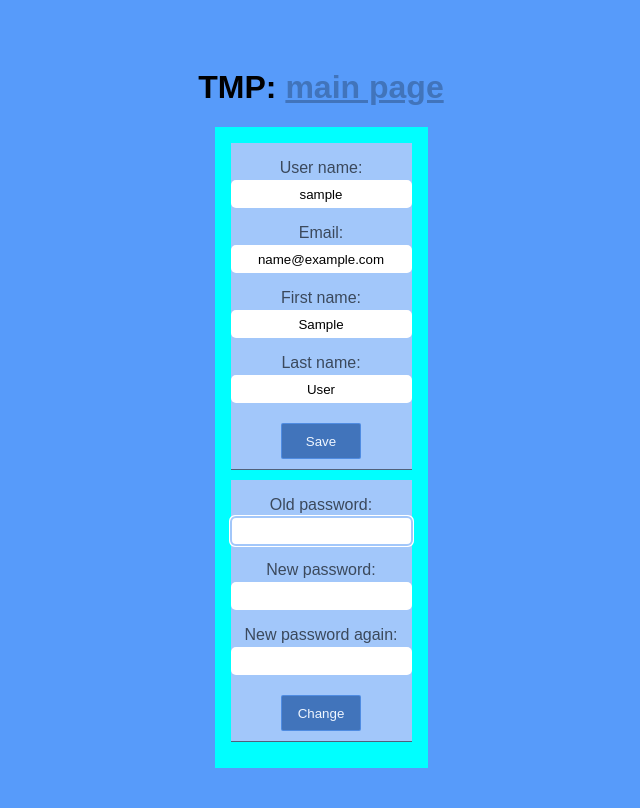
After one commit to ImHereByChance/MonthsWeb, a Django app: page /accounts/user_settings/ in a window 1280 px wide. The commit adds this page. Shown: the whole page, without its empty margins (327-967 px from the left). Run offline with Django 3.2, Linux system fonts and the light colour scheme; the visitor is signed in with stand-in values (Sample User, id 1).

Commit message:
pre-alfa version of the usersettings page (templates, views and forms) added

```diff
--- a/MonthsWeb/taskmanager/templates/taskmanager/index.html
+++ b/MonthsWeb/taskmanager/templates/taskmanager/index.html
@@ -52,7 +52,7 @@
                     {% endif %}
                     <div class="acconunt-dropdown dropdown-content">
                         <a href="{% url 'logout' %}" class="dropdown-item">{% translate "log out" %}</a>
-                        <div class="dropdown-item">{% translate "settings" %}</div>
+                        <div class="dropdown-item"><a href={% url 'user_settings' %}>{% translate "settings" %}</a></div>
                     </div>
                 </div>
             </div>
--- a/MonthsWeb/users/forms.py
+++ b/MonthsWeb/users/forms.py
@@ -1,5 +1,16 @@
 from django import forms
-from django.contrib.auth.forms import UserCreationForm
+from django.contrib.auth.forms import UserCreationForm, UsernameField
+from django.contrib.auth.models import User
+from django.utils.translation import gettext as _
+
+
+class UserDetailsChangingForm(forms.ModelForm):
+    """Change username, useremail, etc. (except the password)."""
+
+    class Meta:
+        model = User
+        fields = ('username', 'email', 'first_name', 'last_name',)
+
 
 
 class RegisterForm(UserCreationForm):
--- /dev/null
+++ b/MonthsWeb/users/static/users/style/usersetting.css
@@ -0,0 +1,244 @@
+:root {
+    /*colors*/
+    --basedark: #718AAD;
+    --baselight: #A2C7FA;
+    --additdark: #4174BB;
+    --additlight: #579BFA;
+    --extradark: #50617A;
+}
+
+
+/*REGISTER AND LOGIN PAGES STYLES*/
+
+html, body {
+    font-family: arial;
+}
+
+body {
+    height: 100%;
+    width: 100%;
+    display: flex;
+    flex-direction: column;
+    align-items: center;
+    justify-content: center;
+    background: #579BFA;
+}
+
+html {
+    height: 100%;
+    width: 100%;
+}
+main {display: flex;flex-direction: column;padding: 1rem;background: cyan;}
+
+.settings-form {
+    display: flex;
+    flex-direction: column;
+    align-items: center;
+    background: var(--baselight);
+    border-bottom: 1px solid var(--extradark);
+    padding-bottom: 10px;
+    margin-bottom: 10px;
+}
+
+input[type="submit"] {
+    align-self: center;
+    height: 36px;
+    min-width: 80px;
+    display: flex;
+    align-items: center;
+    justify-content: center;
+    background: #4174BB;
+    color: #eff6ff;
+    border: #579bfa9e solid 1px;
+    border-radius: 2px;
+    transition: 0.3s;
+}
+input[type="submit"]:hover {
+    background: #579bfa;
+}
+label {
+    color: #3b495c;
+    margin: auto;
+    margin-top: 1rem;
+    margin-bottom: 3px;
+}
+input {
+    height: 26px;
+    border-radius: 5px;
+    border: 0px;
+    outline-color: #a2c7fa;
+    text-align: center;
+}
+input[type="submit"] {
+    margin-top: 20px;
+    padding: 0px 5px;
+}
+a {
+    align-self: center;
+    margin-top: 20px;
+    color: #4174bb;
+}
+ul.errorlist.nonfield {
+    display: flex;
+    flex-direction: column;
+    list-style-type: none;
+    padding: 0;
+    margin: 0;
+    max-width: 200px;
+    text-align: center;
+    margin-top: 1rem;
+    color: darkred;
+}
+ul.errorlist {
+    list-style: none;
+    padding: 0;
+    margin: 0px;
+    max-width: 200px;
+    color: darkred;
+    text-align: center;
+}
+
+.success-messange {
+    display: flex;
+    align-items: center;
+    min-height: 20px;
+    margin-top: 5px;
+    color: teal;
+}
+
+
+/*LANGUAGE CHOOSING*/
+
+.set-user-language {
+	width: 40px;
+	height: 40px;
+	background: var(--baselight);
+	font-size: large;
+	font-weight: bold;
+	border-radius: 0px 5px 5px 0px;
+	box-shadow: 3px 4px 4px 0px #4174bb57;
+	display: flex;
+	justify-content: center;
+	align-items: center;
+	position: relative;
+}
+.set-user-language:hover {
+    border-radius: 0;
+}
+.set-user-language:hover .dropdown-content {
+	display: flex;
+}
+.dropdown-content {
+    display: none;
+    flex-direction: column;
+    min-width: 120px;
+    position: absolute;
+    z-index: 1;
+    top: 0px;
+    right: -120px;
+    box-shadow: 3px 4px 4px 0px #4174bb57;
+}
+.dropdown-item {
+    color: var(--additdark);
+    background: var(--baselight);
+    height: 41px;
+    text-decoration: none;
+    transition: 0.3s;
+}
+.dropdown-item:hover {
+    color: var(--baselight);
+    background: var(--additdark);
+    text-decoration: underline;
+}
+.dropdown-content button {
+    border: none;
+    border-bottom: 1px solid #50617a33;
+    display: flex;
+    align-items: center;
+    outline: none;
+    font-size: inherit;
+}
+
+.lang-tag {
+    color: var(--additdark);
+    font-weight: 600;
+}
+
+.arrow-icon {
+    width: 10px;
+    height: 10px;
+    /* position: relative; */
+    /* top: -12px; */
+    /* left: 30px; */
+    /* z-index: 1; */
+}
+
+.arrow-icon path {fill: var(--additdark);}
+
+/* MEDIA QUERIES */
+
+/*Small devices (landscape phones, 576px and up)*/
+@media (max-width: 576px) {
+
+    body {
+        height: auto;
+        width: auto;
+        flex-direction: column-reverse;
+        align-items: stretch;
+        padding: 1rem;
+    }
+
+    main {
+        padding: 1rem;
+        justify-content: center;
+        align-items: stretch;
+    }
+
+    a {
+        margin: 20px;
+    }
+
+    input {
+        min-height: 40px;
+        font-size: larger;
+    }
+
+    input[type="submit"] {
+    	font-size: inherit;
+    }
+
+    .set-user-language {
+        border-radius: 5px;
+        margin: 5px;
+    }
+
+    ul.errorlist.nonfield {
+    align-self: center;
+    }
+
+}
+
+/* Vertical mobile screen(minimum) */
+@media (max-width: 320px) {
+
+}
+
+/*Medium devices (tablets, 768px and up)*/
+@media (max-width: 768px) {
+
+}
+
+/*Large devices (desktops, 992px and up)*/
+@media (max-width: 992px) {
+
+}
+
+/*X-Large devices (large desktops, 1200px and up)*/
+@media (max-width: 1200px) {
+
+}
+
+/*XX-Large devices (larger desktops, 1400px and up)*/
+@media (max-width: 1400px) {
+
+}
--- /dev/null
+++ b/MonthsWeb/users/templates/registration/user_settings.html
@@ -0,0 +1,70 @@
+{% load static %}
+{% load i18n %}
+
+<!DOCTYPE html>
+
+<html>
+<head>
+    <meta charset="utf-8">
+    <meta http-equiv="X-UA-Compatible" content="IE=edge">
+    <meta name="viewport" content="width=device-width,initial-scale=1">
+
+    <title>{% translate "user settings" %}</title>
+    <link rel="stylesheet" type="text/css" href="{% static 'users/style/usersetting.css' %}">
+
+
+</head>
+<body>
+        <h1>TMP: <a href={% url 'index' %}>main page</a></h1>
+    <main>
+        <form  method="POST" action={% url 'user_details_change' %} class="settings-form">
+            {% csrf_token %}
+
+            <label for='username'>{% translate "User name: " %}</label>
+            {{ user_details_form.username }}
+            {{ user_details_form.username.errors }}
+            <label for='email'>{% translate "Email:" %}</label>
+            {{ user_details_form.email }}
+            {{ user_details_form.email.errors }}
+            <label for='first_name'>{% translate "First name: " %}</label>
+            {{ user_details_form.first_name }}
+            {{ user_details_form.first_name.errors }}
+            <label for="last_name">{% translate "Last name: " %}</label>
+            {{ user_details_form.last_name }}
+            {{ user_details_form.last_name.errors}}
+
+            <input type="submit" value={% translate "Save" %}>
+
+            {% if submission_success_message %}
+                <div class="success-messange">
+                    <span>&#10004;</span>{{ user_detail_canged_msg }}
+                </div>
+            {% endif %}
+        </form>
+
+        <form method="POST" action="{% url 'password_change' %}" class="settings-form">
+            {% csrf_token %}
+
+            <label for='old_password'>{% translate "Old password: " %}</label>
+            {{ password_change_form.old_password }}
+            {{ password_change_form.old_password.errors }}
+            <label for='new_password1'>{% translate "New password:" %}</label>
+            {{ password_change_form.new_password1 }}
+            {{ password_change_form.new_password1.errors }}
+            <label for='new_password2'>{% translate "New password again:" %}</label>
+            {{ password_change_form.new_password2 }}
+            {{ password_change_form.new_password2.errors }}
+
+            <input type="submit" value={% translate "Change" %}>
+
+            {% if password_changed_msg %}
+                <div class="success-messange">
+                    <span>&#10004;</span>{{ password_changed_msg }}
+                </div>
+            {% endif %}
+
+        </form>
+    </main>
+
+</body>
+</html>
--- a/MonthsWeb/users/urls.py
+++ b/MonthsWeb/users/urls.py
@@ -4,4 +4,7 @@ from . import views
 
 urlpatterns = [
     path('register', views.register, name='register'),
+    path('user_settings/', views.user_settings, name='user_settings'),
+    path('user_details_change/', views.change_user_details, name='user_details_change'),
+    path('password_change/', views.change_password, name='password_change'),
 ]
--- a/MonthsWeb/users/views.py
+++ b/MonthsWeb/users/views.py
@@ -1,7 +1,11 @@
 from django.contrib.auth import authenticate, login
+from django.contrib.auth.decorators import login_required
+from django.contrib.auth.forms import PasswordChangeForm
+from django.http import HttpResponse
 from django.shortcuts import redirect, render
+from django.urls import reverse
 
-from .forms import RegisterForm
+from .forms import RegisterForm, UserDetailsChangingForm
 
 
 def register(request):
@@ -20,3 +24,65 @@ def register(request):
 
     context = {'form': form}
     return render(request, 'registration/register.html', context)
+
+
+@login_required
+def change_user_details(request):
+    """TODO: fill this docstring"""
+    if request.method == 'POST':
+        form = UserDetailsChangingForm(request.POST, instance=request.user)
+
+        context = {
+            'user_details_form': form,
+            'password_change_form': PasswordChangeForm(request.user),
+        }
+
+        if form.is_valid():
+            form.save()
+            context['user_detail_canged_msg'] = 'changes saved'
+
+        return render(request, 'registration/user_settings.html', context)
+
+    else:
+        return HttpResponse(status=405)
+
+
+@login_required
+def change_password(request):
+    """ TODO: fill this docstring"""
+    if request.method == 'POST':
+        form = PasswordChangeForm(request.user, request.POST)
+
+        context = {
+            'user_details_form': form,
+            'password_change_form': PasswordChangeForm(request.user),
+        }
+
+        if form.is_valid():
+            form.save()
+            username = request.user.username
+            password = form.cleaned_data['new_password1']
+            user = authenticate(username=username, password=password)
+            login(request, user)
+            context['password_changed_msg'] = 'password changed'
+
+        return redirect(reverse('user_settings'), kwargs=context)
+
+    else:
+        return HttpResponse(status=405)
+
+
+@login_required
+def user_settings(request):
+    """TODO: fill this docstring"""
+
+    user_details_form = UserDetailsChangingForm(instance=request.user)
+    password_change_form = PasswordChangeForm(request.user)
+
+
+    context = {
+        'password_change_form': password_change_form,
+        'user_details_form': user_details_form,
+    }
+
+    return render(request, 'registration/user_settings.html', context)
```
Also changed, not shown: MonthsWeb/users/templates/registration/password_change.html (added, +36 -0 lines).
